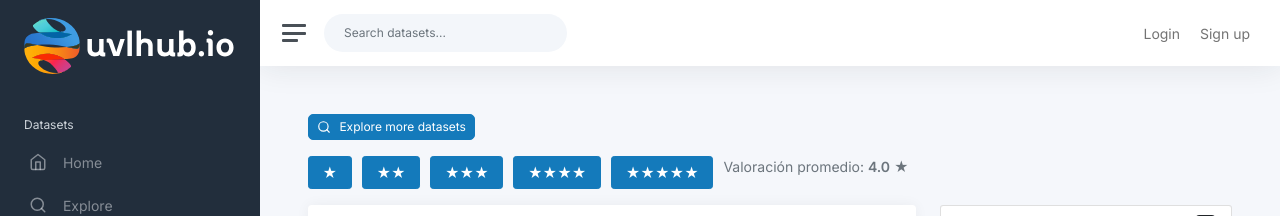
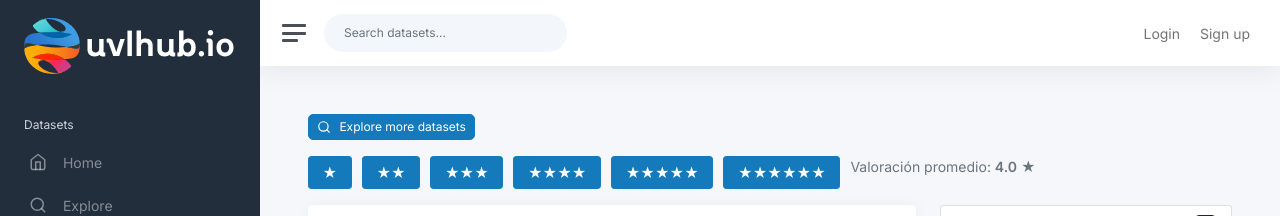
Before and after one commit to Domi-ATLAS/pescaito-hub, a Flask app: template app/modules/dataset/templates/dataset/view_dataset.html in a window 1280 px wide. Shown: the top 216 px of the page. Run offline with Flask 3, Linux system fonts and the light colour scheme; the template is opened without the code that fills it: values that come from a table or form of the project are taken from there, others are empty; tables that the repository leaves empty hold one stand-in row (values such as "Sample post"); parts of the project's set-up code (start-up, migrations or seed data) failed here and were passed over; some libraries are stand-ins or nearby versions.

Commit message:
feat(ratedatasets): Añadido funcionalidad 6 estrellas

```diff
--- a/app/modules/dataset/services.py
+++ b/app/modules/dataset/services.py
@@ -77,8 +77,8 @@ class DataSetService(BaseService):
 
         existing_rate = db.session.query(Rate).filter_by(user_id=current_user.id, dataset_id=dataset_id).first()
 
-        if rating < 1 or rating > 5:
-            raise ValueError("El valor del rating debe estar entre 1 y 5.")
+        if rating < 1 or rating > 6:
+            raise ValueError("El valor del rating debe estar entre 1 y 6.")
 
 
         if existing_rate:
--- a/app/modules/dataset/templates/dataset/view_dataset.html
+++ b/app/modules/dataset/templates/dataset/view_dataset.html
@@ -72,6 +72,14 @@
     <div class="row mb-3">
         <div class="col-6">
             <button type="submit" class="btn btn-primary">★★★★★</button>
+        </div>
+    </div>
+</form>
+
+<form id="rating-form" action="{{ url_for('dataset.update_rating', dataset_id=dataset.id, rating=6) }}" method="POST">
+    <div class="row mb-3">
+        <div class="col-6">
+            <button type="submit" class="btn btn-primary">★★★★★★</button>
         </div>
     </div>
 </form>
```
